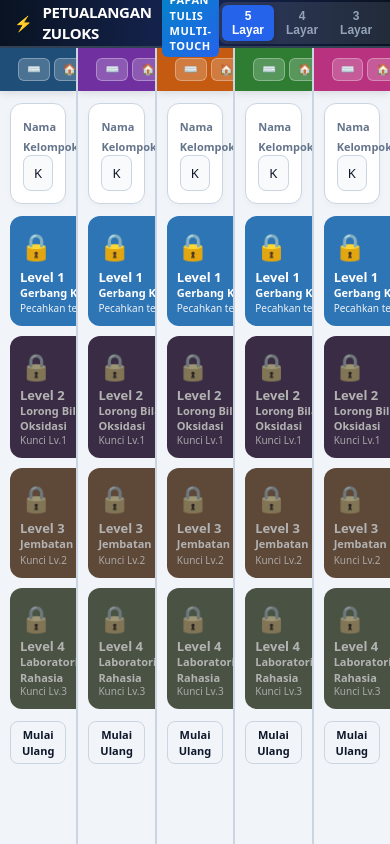
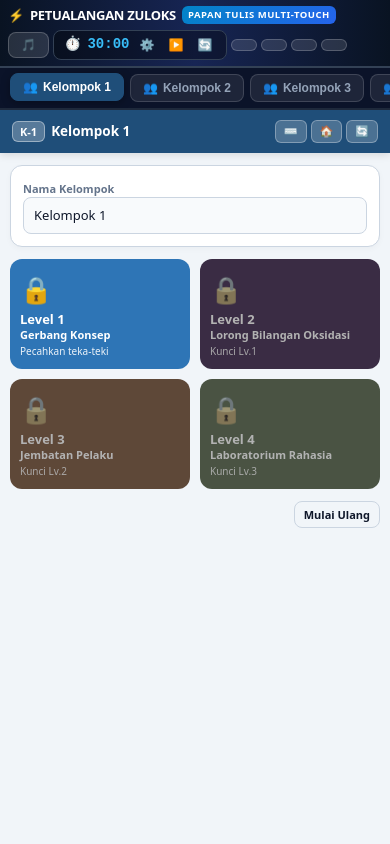
Before and after one commit to Zulkiflizul9/redoks, a plain HTML site: page lkpd.html in a window 390 px wide. Drawn offline with Linux system fonts and the light colour scheme.

Commit message:
Add files via upload

```diff
--- a/lkpd.html
+++ b/lkpd.html
@@ -669,6 +669,101 @@
       font-size: 16px;
     }
 
+    /* BAR PILIHAN KELOMPOK UNTUK MOBILE (HP) & SINGLE VIEW */
+    #mobile-group-bar {
+      display: none;
+      background: #0b1329;
+      border-bottom: 2px solid #1e293b;
+      padding: 6px 10px;
+      gap: 6px;
+      overflow-x: auto;
+      white-space: nowrap;
+      -webkit-overflow-scrolling: touch;
+      z-index: 90;
+      touch-action: pan-x;
+    }
+
+    .mobile-group-btn {
+      background: rgba(255, 255, 255, 0.08);
+      color: #94a3b8;
+      border: 1px solid rgba(255, 255, 255, 0.15);
+      border-radius: 8px;
+      padding: 6px 12px;
+      font-size: 12px;
+      font-weight: 700;
+      cursor: pointer;
+      white-space: nowrap;
+      transition: all 0.2s ease;
+      display: inline-flex;
+      align-items: center;
+      gap: 5px;
+    }
+
+    .mobile-group-btn.active {
+      color: #ffffff;
+      font-weight: 800;
+      box-shadow: 0 2px 10px rgba(0, 0, 0, 0.3);
+      transform: translateY(-1px);
+    }
+
+    /* RESPONSIF UNTUK SMARTPHONE (HP MOBILE < 768px) */
+    @media (max-width: 768px) {
+      #master-bar {
+        height: auto;
+        min-height: 48px;
+        padding: 6px 8px;
+        flex-wrap: wrap;
+        gap: 6px;
+      }
+
+      .master-title {
+        font-size: 13px;
+        gap: 6px;
+      }
+
+      .master-badge {
+        font-size: 9.5px;
+        padding: 2px 6px;
+      }
+
+      .master-controls {
+        gap: 4px;
+        flex-wrap: wrap;
+      }
+
+      .layout-pills {
+        display: none !important;
+      }
+
+      .master-action-btn span:not(#bgm-icon) {
+        display: none;
+      }
+
+      #mobile-group-bar {
+        display: flex !important;
+      }
+
+      #board-wrapper {
+        height: calc(100vh - 94px);
+      }
+
+      .group-col {
+        display: none !important;
+        width: 100% !important;
+        flex: 1 1 100% !important;
+        border-right: none !important;
+      }
+
+      .group-col.mobile-active {
+        display: flex !important;
+      }
+
+      .k-key {
+        height: 42px;
+        font-size: 14px;
+      }
+    }
+
     /* CETAK PDF */
     @media print {
       body {
@@ -747,6 +842,27 @@
       </button>
     </div>
   </header>
+
+  <!-- ============================================== -->
+  <!-- BAR NAVIGASI KELOMPOK (TAMPILAN HP / MOBILE)   -->
+  <!-- ============================================== -->
+  <nav id="mobile-group-bar">
+    <button class="mobile-group-btn active" data-g="0" onclick="selectMobileGroup(0)">
+      <span>👥</span> Kelompok 1
+    </button>
+    <button class="mobile-group-btn" data-g="1" onclick="selectMobileGroup(1)">
+      <span>👥</span> Kelompok 2
+    </button>
+    <button class="mobile-group-btn" data-g="2" onclick="selectMobileGroup(2)">
+      <span>👥</span> Kelompok 3
+    </button>
+    <button class="mobile-group-btn" data-g="3" onclick="selectMobileGroup(3)">
+      <span>👥</span> Kelompok 4
+    </button>
+    <button class="mobile-group-btn" data-g="4" onclick="selectMobileGroup(4)">
+      <span>👥</span> Kelompok 5
+    </button>
+  </nav>
 
   <!-- ============================================== -->
   <!-- 2. KONTEN SPLIT SCREEN 5 KELOMPOK               -->
@@ -814,6 +930,7 @@
     ];
 
     let currentLayout = 5; // Default 5 Layar Split
+    let currentMobileGroup = 0; // Group aktif untuk tampilan HP Mobile (0 - 4)
 
     /* STATE PER KELOMPOK (TERISOLASI 100%) */
     const freshGroup = (g) => ({
@@ -1563,8 +1680,54 @@
     }
 
     /* ========================================================
-       INISIALISASI & SETUP BOARD
+       INISIALISASI & SETUP BOARD (RESPONSIF SMARTPHONE & MULTI-TOUCH)
        ======================================================== */
+    function selectMobileGroup(g) {
+      currentMobileGroup = g;
+
+      const btns = document.querySelectorAll('.mobile-group-btn');
+      btns.forEach(btn => {
+        const bg = parseInt(btn.dataset.g);
+        const isAct = (bg === g);
+        btn.classList.toggle('active', isAct);
+        if (isAct) {
+          const hex = GROUPS[g].color;
+          btn.style.backgroundColor = hex;
+          btn.style.borderColor = hex;
+        } else {
+          btn.style.backgroundColor = '';
+          btn.style.borderColor = '';
+        }
+      });
+
+      const cols = document.querySelectorAll('.group-col');
+      cols.forEach((col, idx) => {
+        if (idx === g) {
+          col.classList.add('mobile-active');
+        } else {
+          col.classList.remove('mobile-active');
+        }
+      });
+    }
+
+    function checkResponsiveLayout() {
+      const isMobile = window.innerWidth <= 768;
+      const bar = document.getElementById('mobile-group-bar');
+      if (bar) {
+        if (isMobile) {
+          bar.style.display = 'flex';
+          if (currentLayout !== 5) {
+            buildBoard(5);
+          }
+        } else if (currentLayout === 1) {
+          bar.style.display = 'flex';
+        } else {
+          bar.style.display = 'none';
+        }
+      }
+      selectMobileGroup(currentMobileGroup);
+    }
+
     function buildBoard(numCols = 5) {
       currentLayout = numCols;
       const board = document.getElementById('board-wrapper');
@@ -1573,7 +1736,7 @@
       for (let g = 0; g < numCols; g++) {
         const grp = GROUPS[g];
         const col = document.createElement('section');
-        col.className = 'group-col';
+        col.className = 'group-col' + (g === currentMobileGroup ? ' mobile-active' : '');
         col.id = `col-${g}`;
 
         col.innerHTML = `
@@ -1611,6 +1774,8 @@
         board.appendChild(col);
         renderGroup(g);
       }
+
+      checkResponsiveLayout();
     }
 
     function setLayout(num) {
@@ -1729,9 +1894,14 @@
       }
     }
 
-    // Jalankan build pertama saat load
+    // Jalankan build pertama saat load & pantau perubahan ukuran layar
     window.addEventListener('DOMContentLoaded', () => {
       buildBoard(5);
+      checkResponsiveLayout();
+    });
+
+    window.addEventListener('resize', () => {
+      checkResponsiveLayout();
     });
   </script>
 </body>
```
